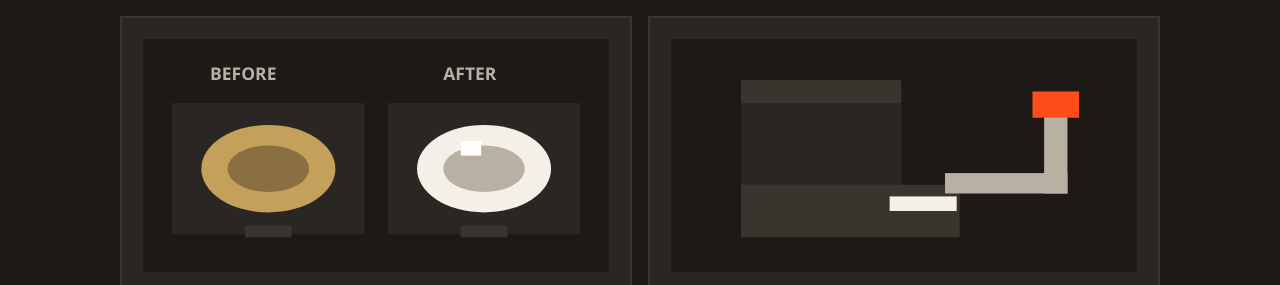
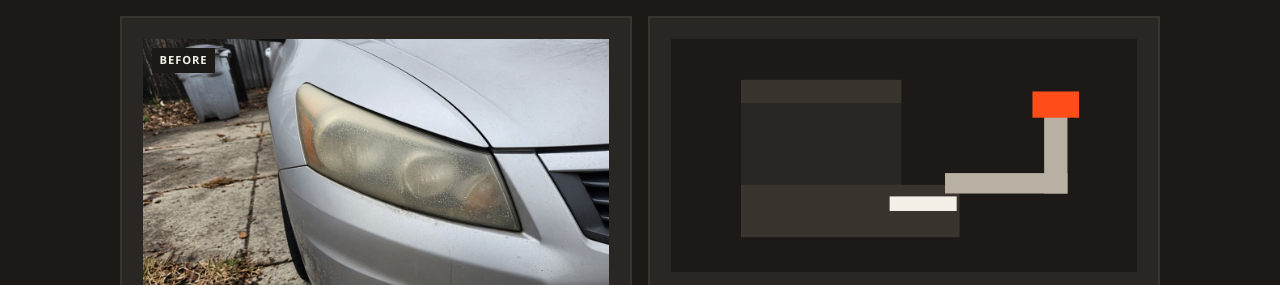
Before and after one commit to NordicGreensLLC/hot-bastard-details, a plain HTML site: page index.html in a window 1280 px wide. Shown: the part 661-946 px from the top of the page. Drawn offline with Linux system fonts and the light colour scheme.

Commit message:
Replace headlight illustration with before photo

```diff
--- a/index.html
+++ b/index.html
@@ -102,6 +102,23 @@
       border: 2px solid #3a342f;
     }
     .card svg { width: 100%; height: auto; display: block; margin-bottom: 1rem; background: var(--charcoal); }
+    .shot { position: relative; margin-bottom: 1rem; }
+    .shot img { width: 100%; height: auto; display: block; }
+    .shot span {
+      position: absolute;
+      left: .6rem;
+      top: .6rem;
+      background: var(--charcoal);
+      color: var(--paper);
+      font-size: .7rem;
+      font-weight: 700;
+      letter-spacing: .08em;
+      text-transform: uppercase;
+      padding: .25rem .45rem;
+    }
+    @media (max-width: 720px) {
+      .photo-pair { display: grid; gap: .6rem; }
+    }
     .card h3 { font-size: 1.2rem; text-transform: uppercase; margin-bottom: .25rem; }
     .price {
       color: var(--flame);
@@ -170,20 +187,12 @@
         <h2 id="services-heading">Services</h2>
         <div class="cards">
           <article class="card">
-            <svg viewBox="0 0 320 160" role="img" aria-label="Cloudy headlight next to a cleared headlight">
-              <rect width="320" height="160" fill="#1c1917"/>
-              <text x="46" y="28" fill="#b9b0a4" font-size="12" font-family="Segoe UI, Arial, sans-serif" font-weight="700">BEFORE</text>
-              <text x="206" y="28" fill="#b9b0a4" font-size="12" font-family="Segoe UI, Arial, sans-serif" font-weight="700">AFTER</text>
-              <rect x="20" y="44" width="132" height="90" fill="#2a2623"/>
-              <ellipse cx="86" cy="89" rx="46" ry="30" fill="#c4a15a"/>
-              <ellipse cx="86" cy="89" rx="28" ry="16" fill="#8a7040"/>
-              <rect x="70" y="128" width="32" height="8" fill="#3a342f"/>
-              <rect x="168" y="44" width="132" height="90" fill="#2a2623"/>
-              <ellipse cx="234" cy="89" rx="46" ry="30" fill="#f4f0e8"/>
-              <ellipse cx="234" cy="89" rx="28" ry="16" fill="#b9b0a4"/>
-              <rect x="218" y="70" width="14" height="10" fill="#ffffff"/>
-              <rect x="218" y="128" width="32" height="8" fill="#3a342f"/>
-            </svg>
+            <div class="photo-pair">
+              <div class="shot">
+                <img src="img/headlight-before.jpg" width="1152" height="864" alt="Hazy, yellowed headlight on a silver car before restoration" loading="lazy">
+                <span>Before</span>
+              </div>
+            </div>
             <h3>Headlight Restoration</h3>
             <p class="price">$100</p>
             <p>Yellowed or hazy headlights get cleaned up and cleared so they look better and throw more light.</p>
```
Also changed, not shown: img/headlight-before.jpg (added).
